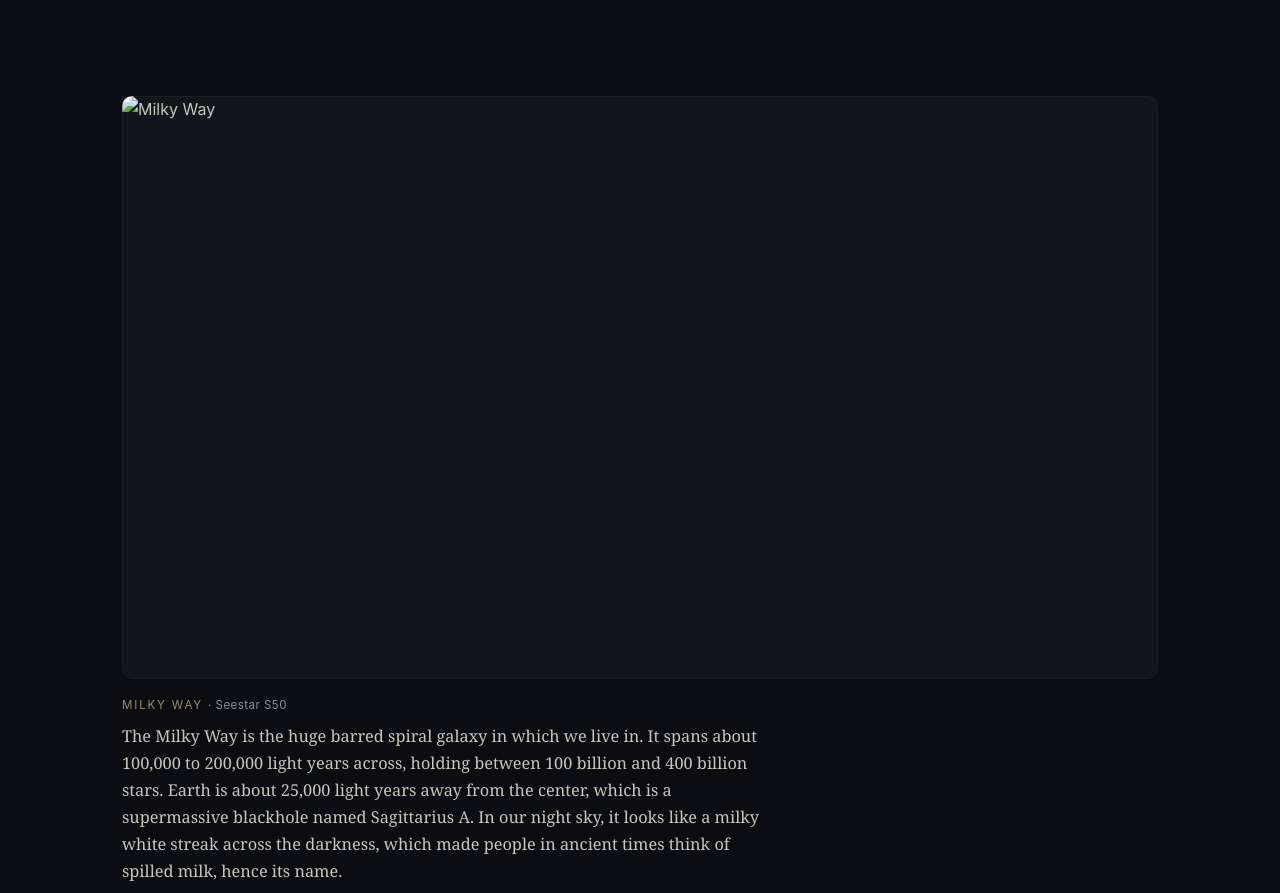
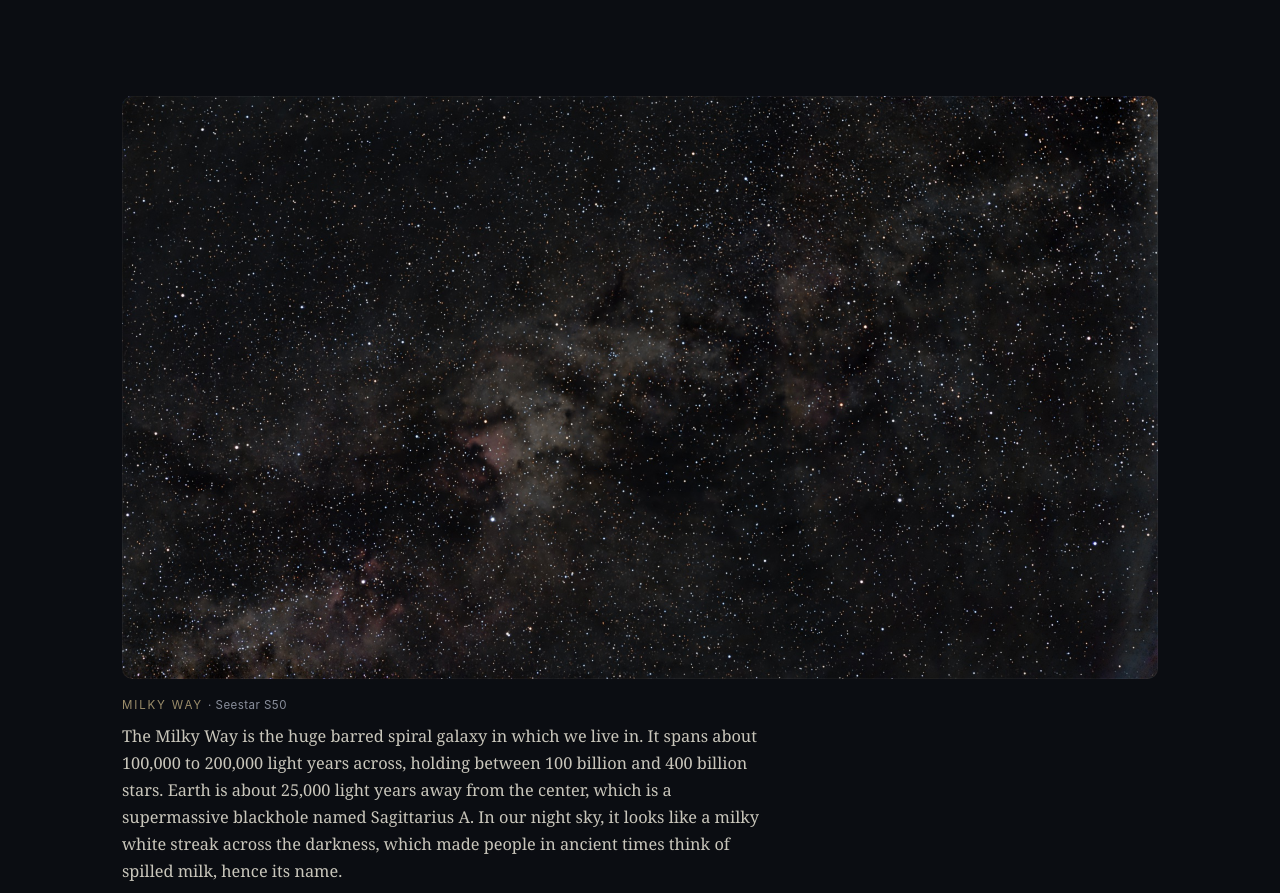
Before and after one commit to ClaireBear11/the-astrophotography-gallery, a plain HTML site: page index.html in a window 1280 px wide. Shown: the part 2182-3075 px from the top of the page. Drawn offline with Linux system fonts and the light colour scheme.

Commit message:
Update index.html

```diff
--- a/index.html
+++ b/index.html
@@ -330,7 +330,7 @@ const PHOTOS = [
      When ready: drop the image in images/, put its path in src,
      write the obj / gear / text, and you're done.               */
   {
-    src:"images/milkyway", obj:"Milky Way",
+    src:"images/milkyway.jpg", obj:"Milky Way",
     gear:"Seestar S50",
     text:"The Milky Way is the huge barred spiral galaxy in which we live in. It spans about 100,000 to 200,000 light years across, holding between 100 billion and 400 billion stars. Earth is about 25,000 light years away from the center, which is a supermassive blackhole named Sagittarius A. In our night sky, it looks like a milky white streak across the darkness, which made people in ancient times think of spilled milk, hence its name.",
     note:"", layout:"wide"
```
